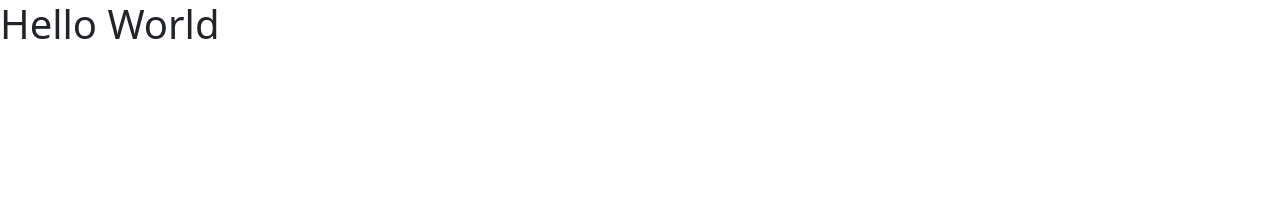
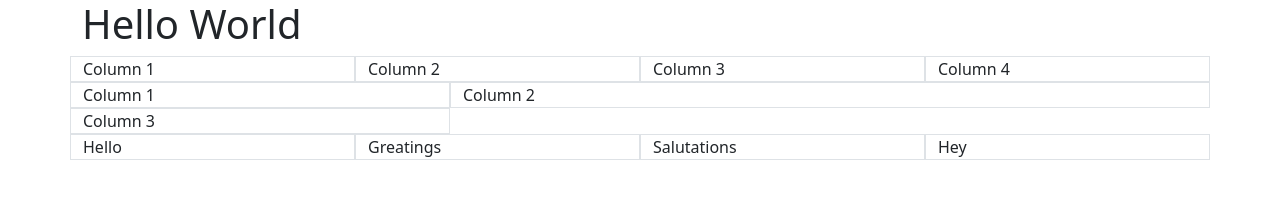
Before and after one commit to joeycodingphase25/kekambas-86_bootstrap_logos, a plain HTML site: page index.html in a window 1280 px wide. Drawn offline with nearby package versions, Linux system fonts and the light colour scheme.

Commit message:
second commit

```diff
--- a/index.html
+++ b/index.html
@@ -8,6 +8,35 @@
     <title>Document</title>
 </head>
 <body>
-    <h1>Hello World</h1>
+    <!-- Start with the Container -->
+    <div class="container">
+        <h1>Hello World</h1>
+
+        <!-- row 1 of container -->
+        <div class="row" >
+            <!-- Split columns evenly - simply use 'col' -->
+            <div class="col border">Column 1</div>
+            <div class="col border">Column 2</div>
+            <div class="col border">Column 3</div>
+            <div class="col border">Column 4</div>
+        </div>
+
+        <!-- row 2 of container -->
+        <div class="row">
+            <div class="col-4 border">Column 1</div>
+            <div class="col-8 border">Column 2</div>
+            <div class="col-4 border">Column 3</div>
+
+        </div>
+        <!-- row 2 of container -->
+        <div class="row">
+            <!-- to add responsive breakpoints - use col-{size}-# -->
+            <div class="col-12 col-sm-6 col-md-3 border">Hello</div>
+            <div class="col-12 col-sm-6 col-md-3 border">Greatings</div>
+            <div class="col-12 col-sm-6 col-md-3 border">Salutations</div>
+            <div class="col-12 col-sm-6 col-md-3 border">Hey</div>
+        </div>
+    </div>
+
 </body>
 </html>
```
